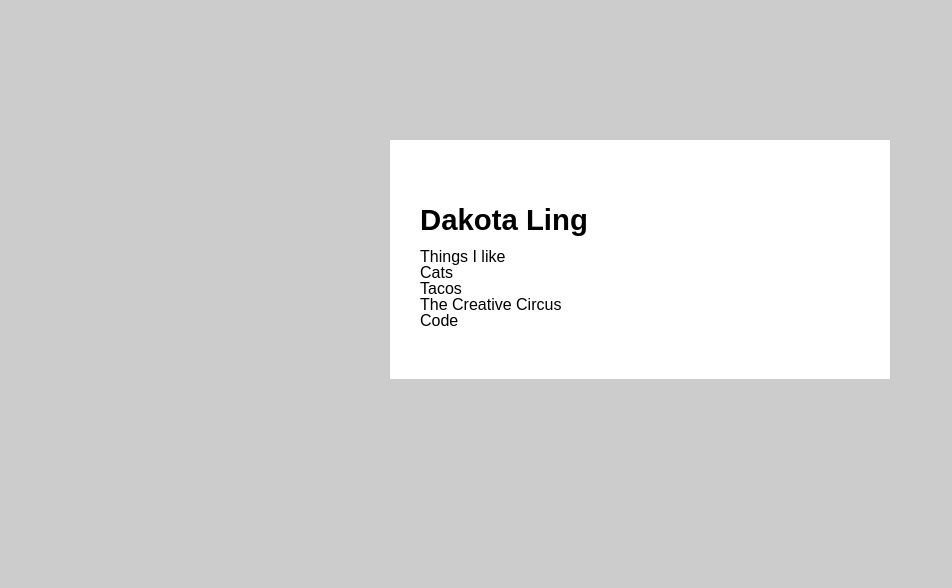
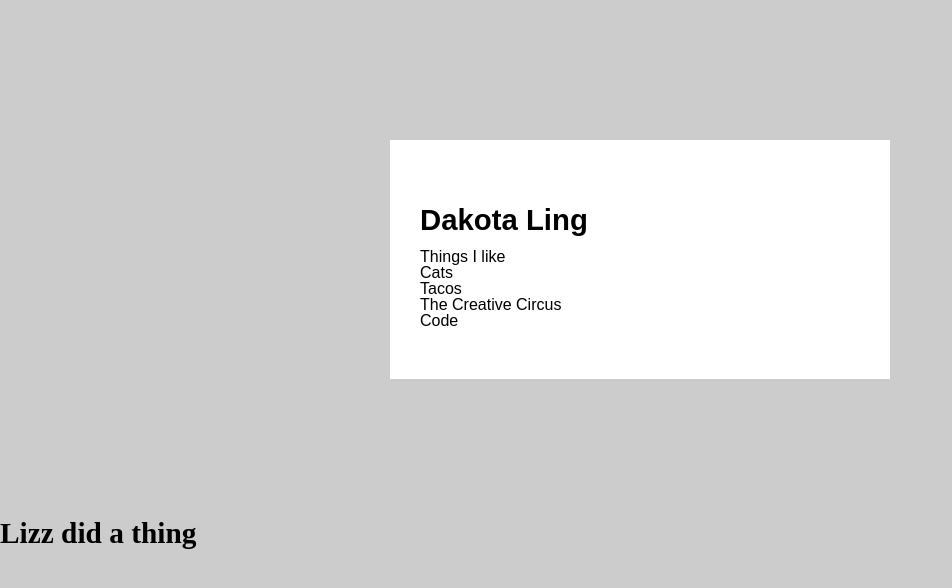
Before and after one commit to CyanLetter/wd3-week1-demo, a website: page index.html in a window 1280 px wide. Shown: the whole page, without its empty margins (0-952 px from the left). Drawn offline with Linux system fonts and the light colour scheme.

Commit message:
I did a thing

```diff
--- a/index.html
+++ b/index.html
@@ -23,6 +23,8 @@
 			</ul>
 		</div>
 
+		<h1>Lizz did a thing</h1>
+
 
 		<script src="assets/js/main.js"></script>
 	</body>
```
